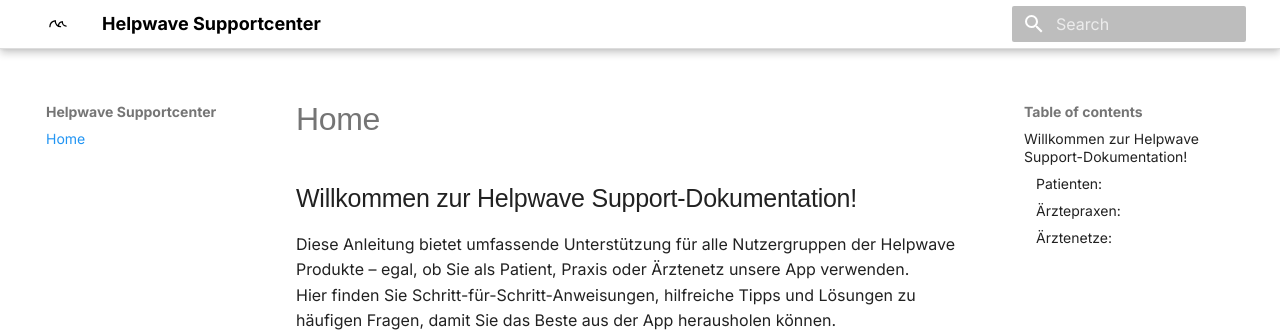
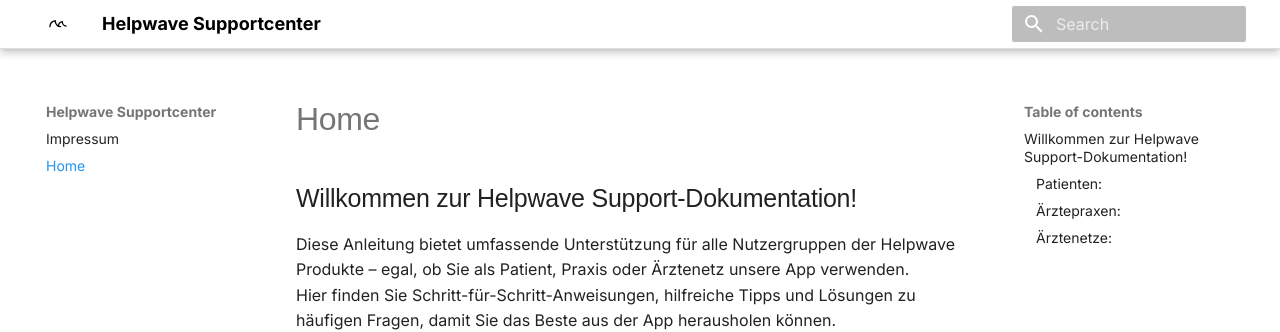
Before and after one commit to helpwave/support, an MkDocs documentation site: the page built from docs/index.md, in a window 1280 px wide. Shown: the top 332 px of the page. Built offline with MkDocs 1.6.1 and Material for MkDocs 9.7.7, drawn with Linux system fonts in a browser that asks for light colours.

```diff
--- a/mkdocs.yml
+++ b/mkdocs.yml
@@ -1,5 +1,8 @@
 site_name: Helpwave Supportcenter
 site_url: https://support.helpwave.de
+extra:
+    link: https://cdn.helpwave.de/imprint.html
+    name: Impressum
 theme:
   name: 'material'
   logo: 'images/logo.svg'
@@ -12,6 +15,7 @@ theme:
     text: 'Inter'
     code: 'Roboto Mono'
 nav:
+  - Impressum: https://cdn.helpwave.de/imprint.html
   - Home: index.md
 markdown_extensions:
   - codehilite
```
